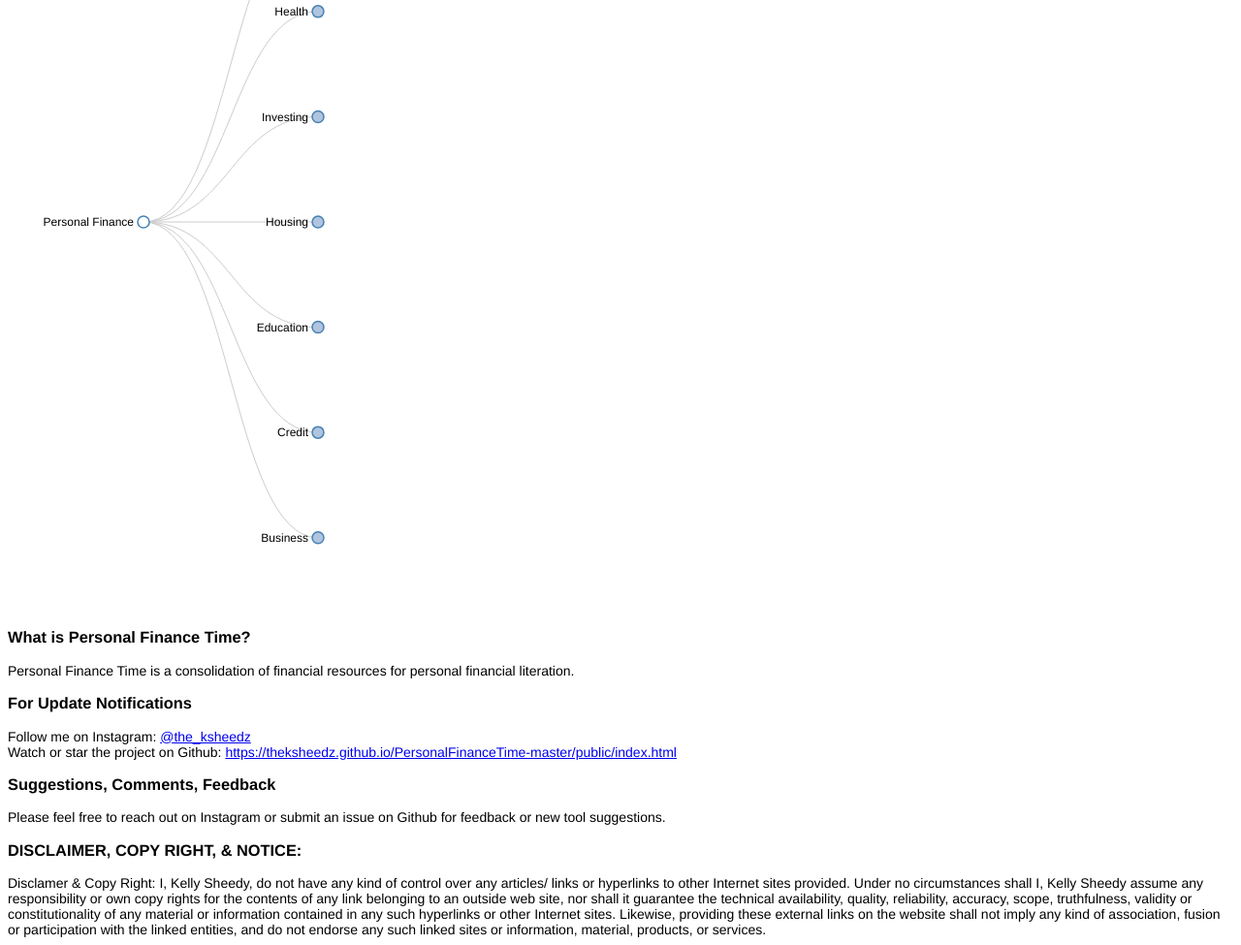
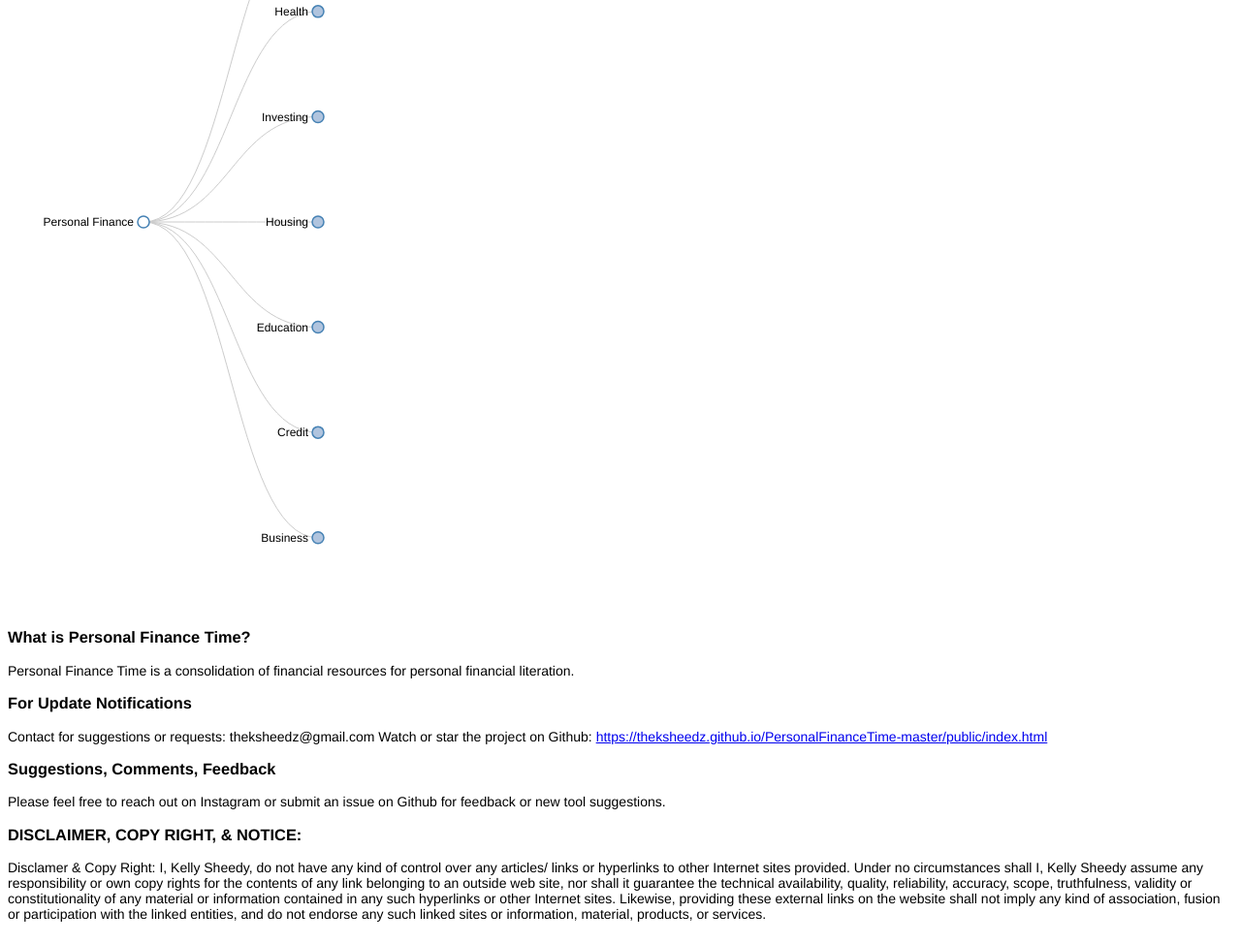
Before and after one commit to theksheedz/theksheedz.github.io, a website: page PersonalFinanceTime-master/public/index.html in a window 1280 px wide. Shown: the part 266-1241 px from the top of the page at 97% size. Drawn offline with Linux system fonts and the light colour scheme.

Commit message:
Updating Contact Info

```diff
--- a/PersonalFinanceTime-master/public/index.html
+++ b/PersonalFinanceTime-master/public/index.html
@@ -21,7 +21,7 @@
     Personal Finance Time is a consolidation of financial resources for personal financial literation. <br>
 
     <h3>For Update Notifications</h3>
-    Follow me on Instagram: <a href="https://www.instagram.com/the_ksheedz/">@the_ksheedz</a><br>
+    Contact for suggestions or requests: theksheedz@gmail.com
     Watch or star the project on Github: <a href="https://theksheedz.github.io/PersonalFinanceTime-master/public/index.html">https://theksheedz.github.io/PersonalFinanceTime-master/public/index.html</a>
 
     <h3>Suggestions, Comments, Feedback</h3>
```
